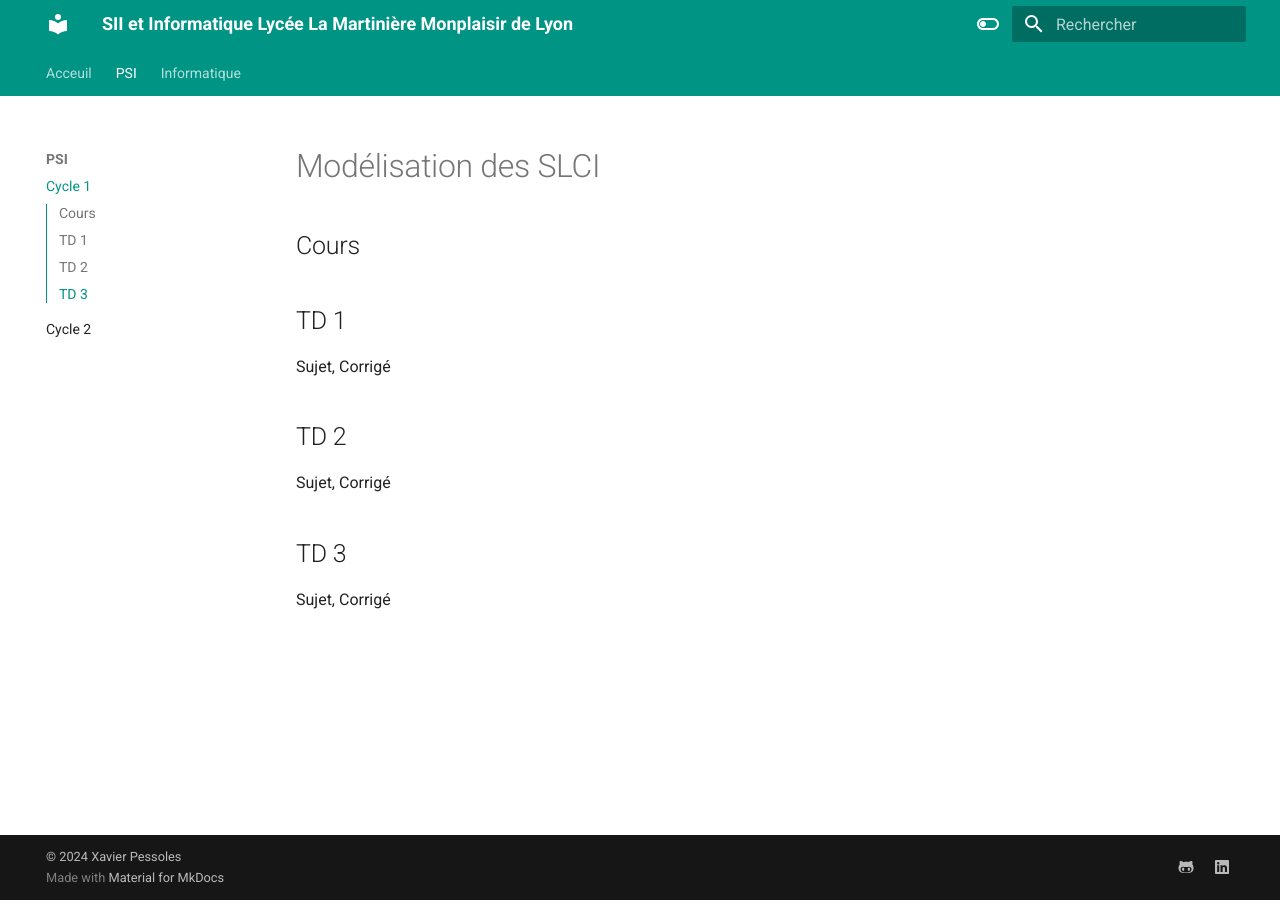
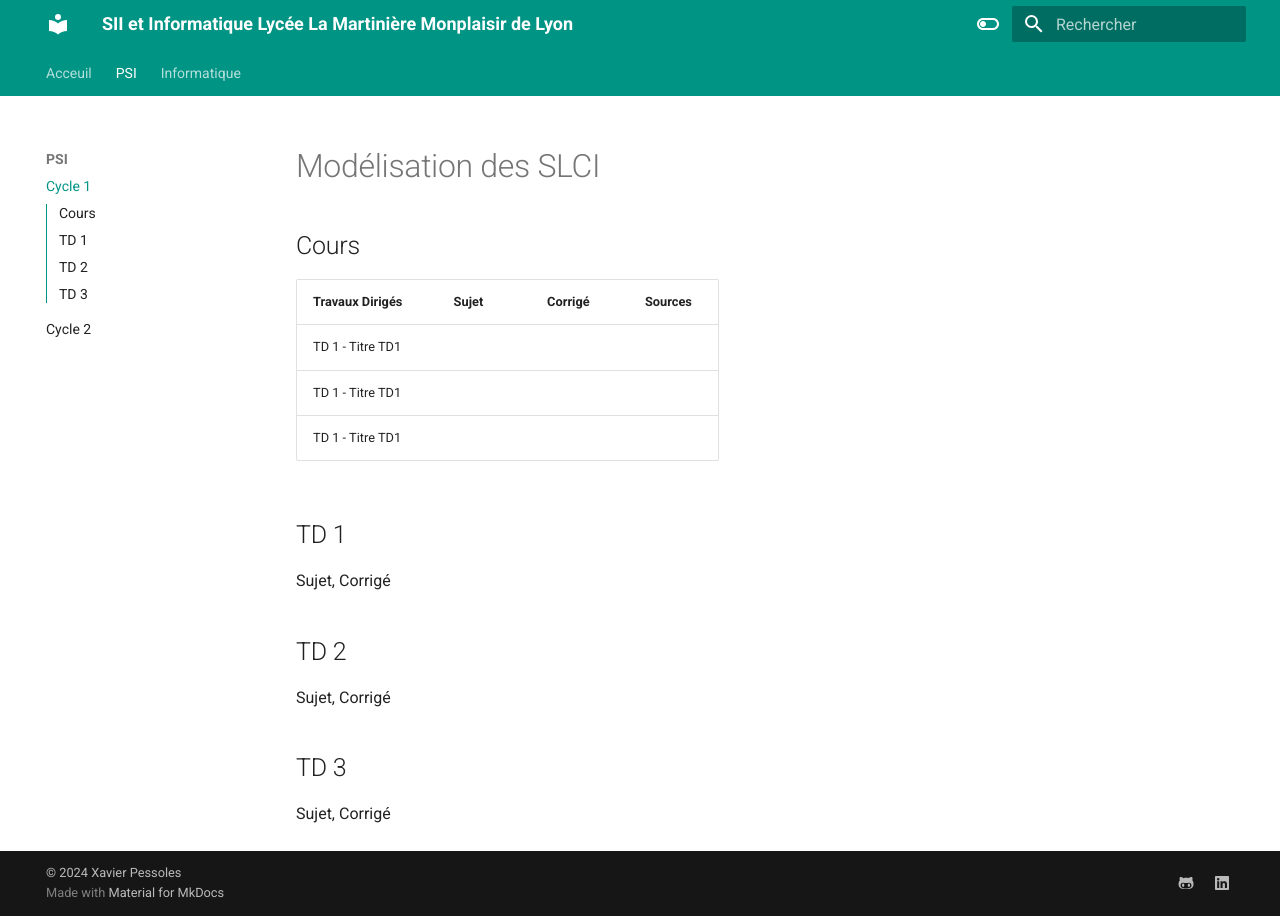
Before and after one commit to xpessoles/xpessoles.github.io, an MkDocs documentation site: the page built from docs/01_psi/Cycle_01.md, in a window 1280 px wide. Built offline with MkDocs 1.6.1 and Material for MkDocs 9.7.7, drawn with Linux system fonts in a browser that asks for light colours.

Commit message:
Update Cycle_01.md

```diff
--- a/docs/01_psi/Cycle_01.md
+++ b/docs/01_psi/Cycle_01.md
@@ -1,6 +1,14 @@
 # Modélisation des SLCI
 
 ## Cours
+
+| Travaux Dirigés | Sujet | Corrigé | Sources  |
+| :-------------- | :---: | :------: | :-----: |
+| TD 1 - Titre TD1| | | |
+| TD 1 - Titre TD1| | | |
+| TD 1 - Titre TD1| | | |
+
+
 
 ## TD 1
 Sujet, Corrigé
```
